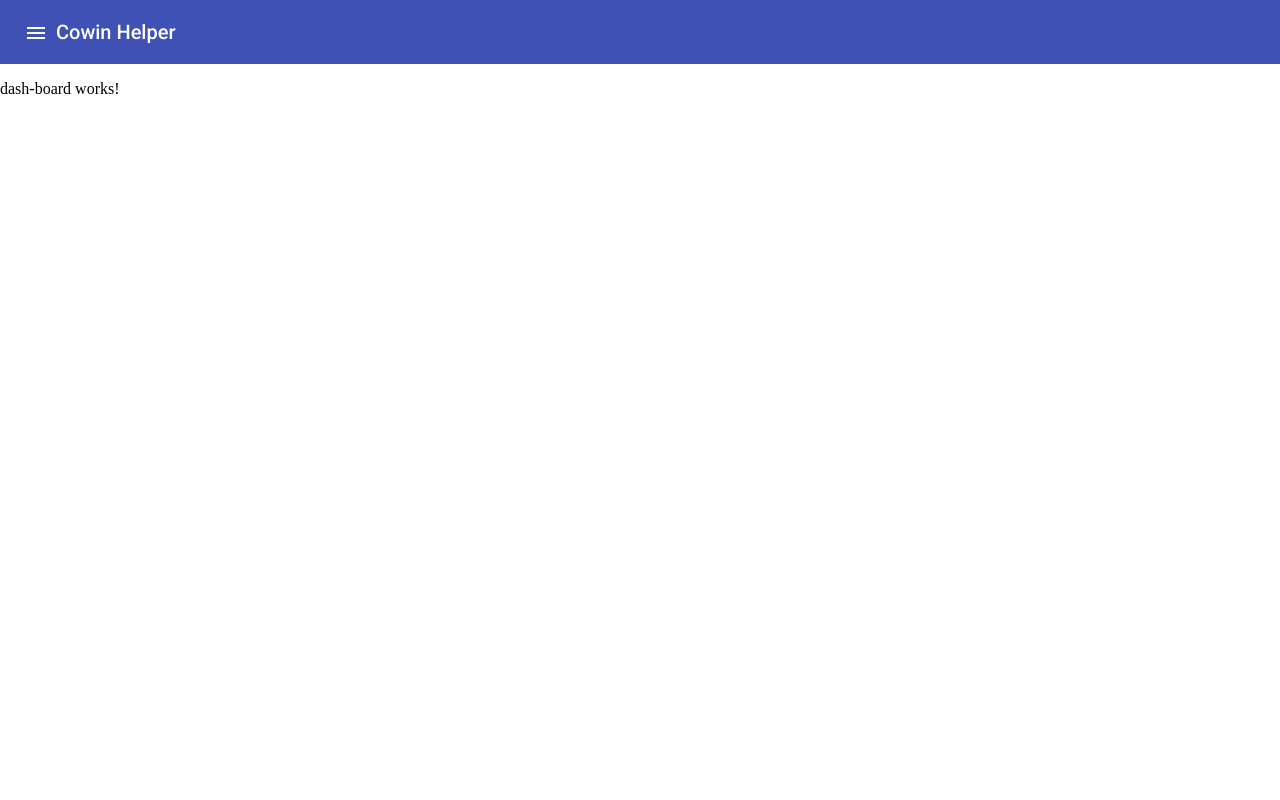
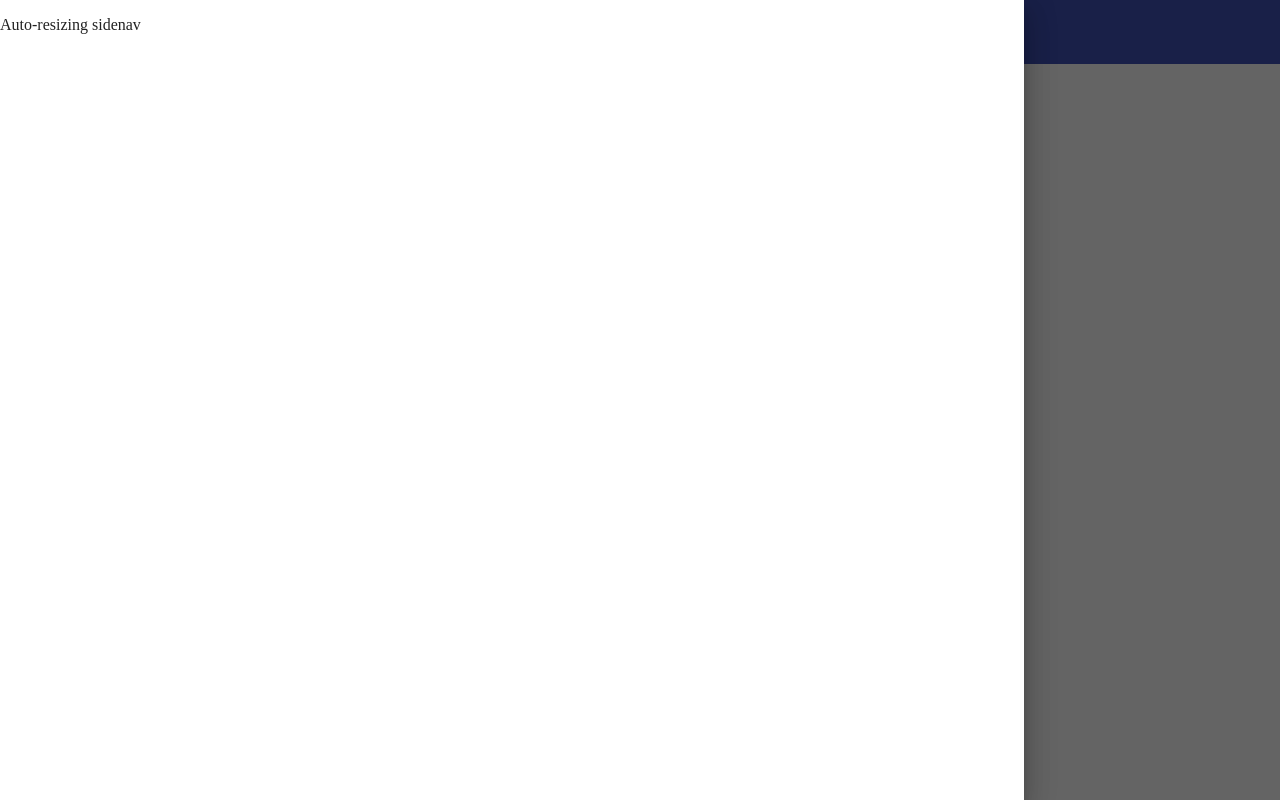
Before and after one commit to krishnaanaril/cowin-helper, an Angular app: page /dashboard in a window 1280 px wide. Both pictures are taken after a click on the button "menu". Built offline with nearby package versions, Linux system fonts and the light colour scheme.

Commit message:
feat: add side nav

```diff
--- a/projects/ch-web/src/app/app.component.html
+++ b/projects/ch-web/src/app/app.component.html
@@ -1,7 +1,16 @@
+<mat-drawer-container class="ch-container">
+  <mat-drawer #drawer class="ch-sidenav" mode="over">
+    <p>Auto-resizing sidenav</p>
+  </mat-drawer>
+
+  <div class="ch-sidenav-content">
     <mat-toolbar color="primary">
-  <button mat-icon-button aria-label="Cowin Helper Menu Options">
+      <button mat-icon-button aria-label="Cowin Helper Menu Options" (click)="drawer.toggle()">
         <mat-icon aria-hidden="false">menu</mat-icon>
       </button>
       <span>Cowin Helper</span>
     </mat-toolbar>
     <router-outlet></router-outlet>
+  </div>
+
+</mat-drawer-container>
--- a/projects/ch-web/src/app/app.component.scss
+++ b/projects/ch-web/src/app/app.component.scss
@@ -0,0 +1,7 @@
+.ch-container {
+    height: 100vh;
+}
+
+.ch-sidenav {
+    width: 80vw;
+}
--- a/projects/ch-web/src/app/material.module.ts
+++ b/projects/ch-web/src/app/material.module.ts
@@ -1,6 +1,7 @@
 import { NgModule } from '@angular/core';
 import { MatButtonModule } from '@angular/material/button';
 import { MatIconModule } from '@angular/material/icon';
+import { MatSidenavModule } from '@angular/material/sidenav';
 import { MatToolbarModule } from '@angular/material/toolbar';
 
 @NgModule({
@@ -8,11 +9,13 @@ import { MatToolbarModule } from '@angular/material/toolbar';
   imports: [
     MatButtonModule,
     MatIconModule,
+    MatSidenavModule,
     MatToolbarModule
   ],
   exports: [
     MatButtonModule,
     MatIconModule,
+    MatSidenavModule,
     MatToolbarModule
   ]
 })
--- a/projects/ch-web/src/styles.scss
+++ b/projects/ch-web/src/styles.scss
@@ -2,3 +2,4 @@
 
 html, body { height: 100%; }
 body { margin: 0; }
+.mat-button-focus-overlay { background-color: transparent!important; }
```
Lines whose indentation alone changed are shown as unchanged.
